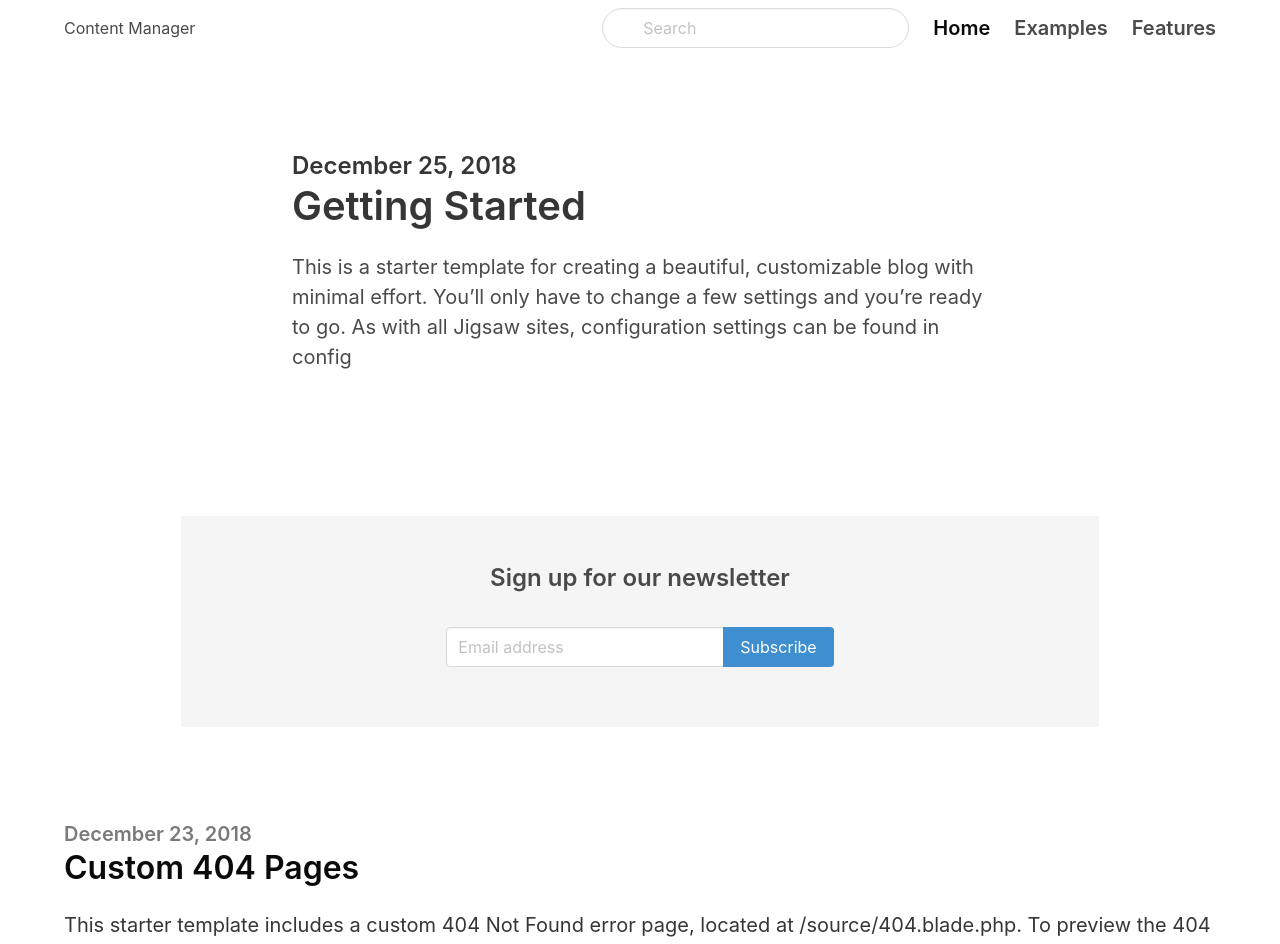
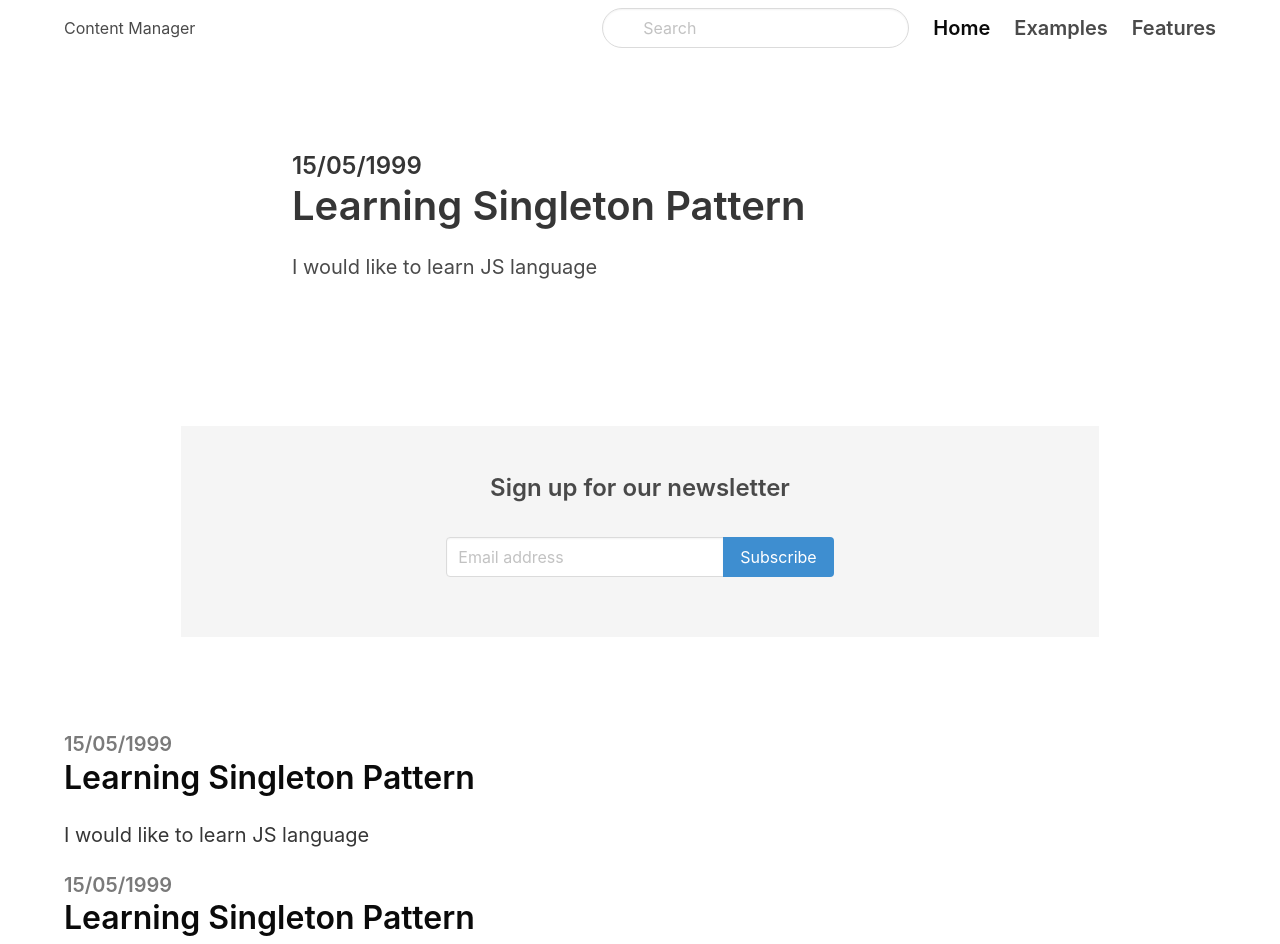
Before and after one commit to erikson-code/ProjetoOne, a Next.js app in the folder movie-app/: page / in a window 1280 px wide. Shown: the top 944 px of the page. Built offline with nearby package versions, Linux system fonts and the light colour scheme.

Commit message:
Postage dynamic

```diff
--- a/movie-app/components/ResourseHighLight.js
+++ b/movie-app/components/ResourseHighLight.js
@@ -9,16 +9,14 @@ const ResourseHighLight = ({ resources }) => {
             <section className="section">
               <div className="columns">
 
-                {resources.map(() => {
+                {resources.map((resources) => {
 
                   return (
-                    <div className="column is-8 is-offset-2">
+                    <div key ={resources.id}  className="column is-8 is-offset-2">
                       <div className="content is-medium">
-                        <h2 className="subtitle is-4">December 25, 2018</h2>
-                        <h1 className="title">Getting Started</h1>
-                        <p>This is a starter template for creating a beautiful, customizable blog with minimal
-                        effort. You’ll only have to change a few settings and you’re ready to go. As with all Jigsaw sites,
-                        configuration settings can be found in config</p>
+                        <h2 className="subtitle is-4">{resources.createdAt}</h2>
+                        <h1 className="title">{resources.title}</h1>
+                        <p>{resources.description}</p>
                       </div>
                     </div>
                   )
--- a/movie-app/components/ResourseList.js
+++ b/movie-app/components/ResourseList.js
@@ -7,29 +7,22 @@ const ResourseList = ({ resources }) => {
                 <div className="hero-body">
                     <div className="container">
 
+                        {resources.map((resources) => {
+                            return (
+                                <div key = {resources.id}>
+                                    <div className="content is-medium">
 
 
-                        {resources.map(() => {
-                            return (
-                                <>
-
-
-                                        <div className="content is-medium">
-
-
-                                            <h2 className="subtitle is-5 has-text-grey">December 23, 2018</h2>
-                                            <h1 className="title has-text-black is-3">Custom 404 Pages</h1>
-                                            <p className="has-text-dark">This starter template includes a custom 404 Not Found error page, located at
-                                            /source/404.blade.php.
-To preview the 404 page, you can visit /404 in your browser. Depending...</p>
-                                        </div>
+                                        <h2 className="subtitle is-5 has-text-grey">{resources.createdAt}</h2>
+                                        <h1 className="title has-text-black is-3">{resources.title}</h1>
+                                        <p className="has-text-dark">{resources.description}</p>
+                                    </div>
 
                                     <div className="is-divider"></div>
 
-                                </>
+                                </div>
                             )
                         })}
-
 
                     </div>
                 </div>
```
